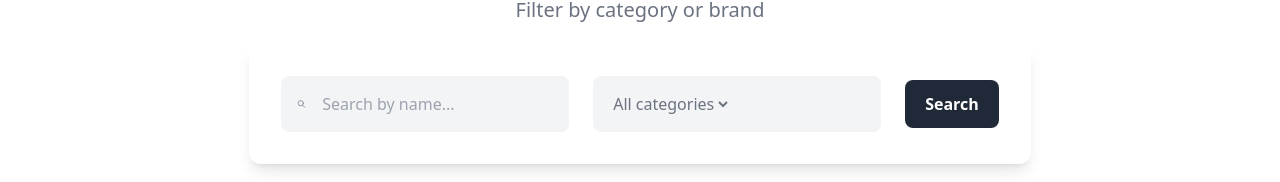
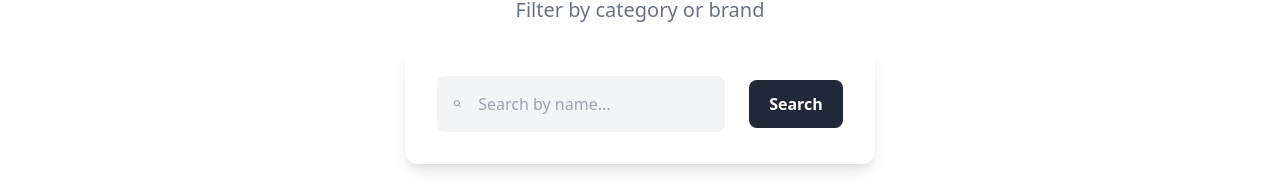
Before and after one commit to flacoV/ReactJS-66465-FG, a React (Vite) app: page /shop in a window 1280 px wide. Shown: the part 228-410 px from the top of the page. Built offline with nearby package versions, Linux system fonts and the light colour scheme.

Commit message:
added redirect cfg

```diff
--- a/src/components/shared/SearchBar.jsx
+++ b/src/components/shared/SearchBar.jsx
@@ -1,12 +1,8 @@
 import React from 'react';
 
-const SearchBar = ({ searchTerm, setSearchTerm, category, setCategory, categories, handleSearch }) => {
+const SearchBar = ({ searchTerm, setSearchTerm, handleSearch }) => {
   const handleSearchChange = (event) => {
     setSearchTerm(event.target.value);
-  };
-
-  const handleCategoryChange = (event) => {
-    setCategory(event.target.value);
   };
 
   const handleSearchSubmit = (event) => {
@@ -28,18 +24,6 @@ const SearchBar = ({ searchTerm, setSearchTerm, category, setCategory, categorie
             onChange={handleSearchChange}
           />
         </div>
-        <div className="flex bg-gray-100 p-4 w-72 space-x-4 rounded-lg">
-          <select
-            className="bg-gray-100 outline-none text-gray-500"
-            value={category}
-            onChange={handleCategoryChange}
-          >
-            <option value="">All categories</option>
-            {categories.map((cat) => (
-              <option key={cat} value={cat}>{cat}</option>
-            ))}
-          </select>
-        </div>
         <div className="bg-gray-800 py-3 px-5 text-white dark:bg-gray-500 font-semibold rounded-lg hover:shadow-lg transition duration-3000 cursor-pointer">
           <button type="submit">Search</button>
         </div>
```
Also changed, not shown: 1 other file (tests, documents, lock files or other folders).
